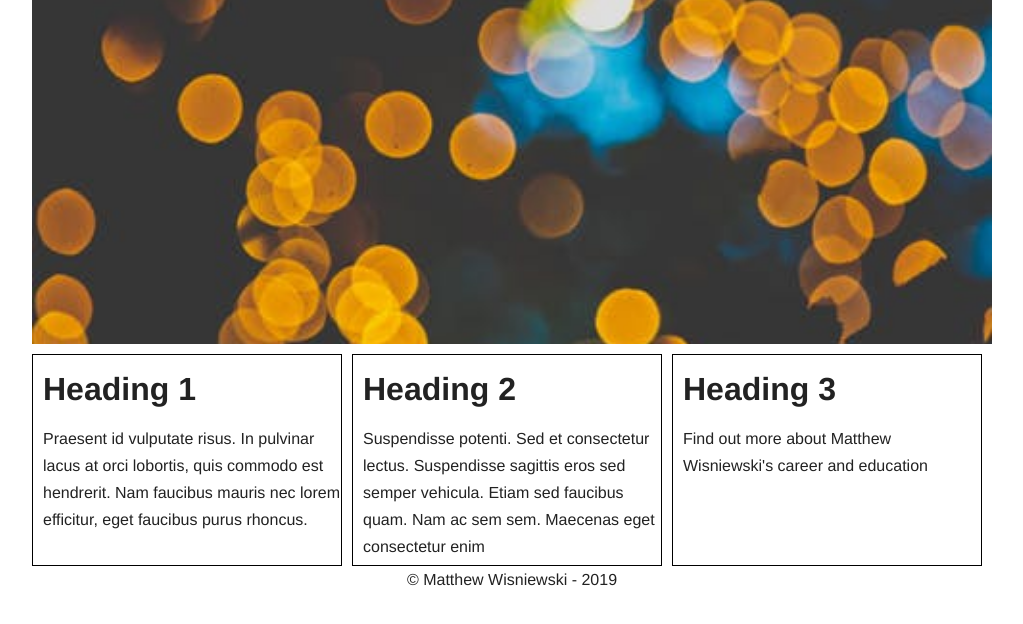
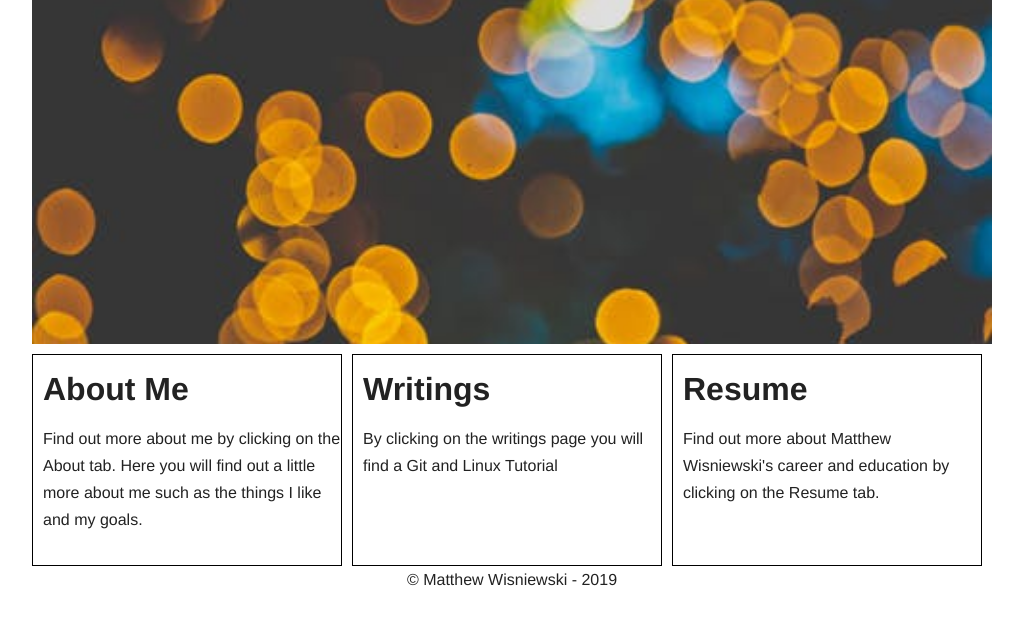
Before and after one commit to mdubz44/mdubz44.github.io, a plain HTML site: page index.html in a window 1280 px wide. Shown: the part 142-766 px from the top of the page, without its empty margins (128-1151 px from the left). Drawn offline with nearby package versions, Linux system fonts and the light colour scheme.

Commit message:
TASK: Changed content in Home page

```diff
--- a/index.html
+++ b/index.html
@@ -44,27 +44,27 @@
     <div id="contentLanding">
       <div id="calloutOne">
         <div class="calloutHeading">
-          <h1>Heading 1</h1>
+          <h1>About Me</h1>
       </div>
       <div class="calloutContent">
-        Praesent id vulputate risus. In pulvinar lacus at orci lobortis, quis commodo est hendrerit. Nam faucibus mauris nec lorem efficitur, eget faucibus purus rhoncus.
+        Find out more about me by clicking on the About tab. Here you will find out a little more about me such as the things I like and my goals.
       </div>
 
     </div>
     <div id="calloutTwo">
       <div class="calloutHeading">
-        <h1>Heading 2</h1>
+        <h1>Writings</h1>
       </div>
       <div class="calloutContent">
-        Suspendisse potenti. Sed et consectetur lectus. Suspendisse sagittis eros sed semper vehicula. Etiam sed faucibus quam. Nam ac sem sem. Maecenas eget consectetur enim
+         By clicking on the writings page you will find a Git and Linux Tutorial
       </div>
     </div>
     <div id="calloutThree">
       <div class="calloutHeading">
-        <h1>Heading 3</h1>
+        <h1>Resume</h1>
       </div>
       <div class="calloutContent">
-        Find out more about Matthew Wisniewski's career and education
+        Find out more about Matthew Wisniewski's career and education by clicking on the Resume tab.
       </div>
     </div>
   </div>
```
